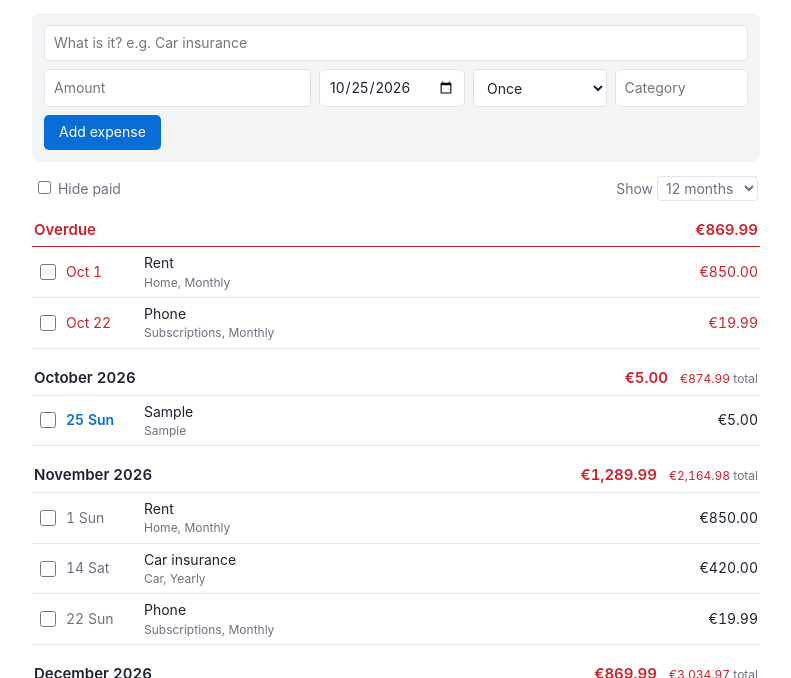
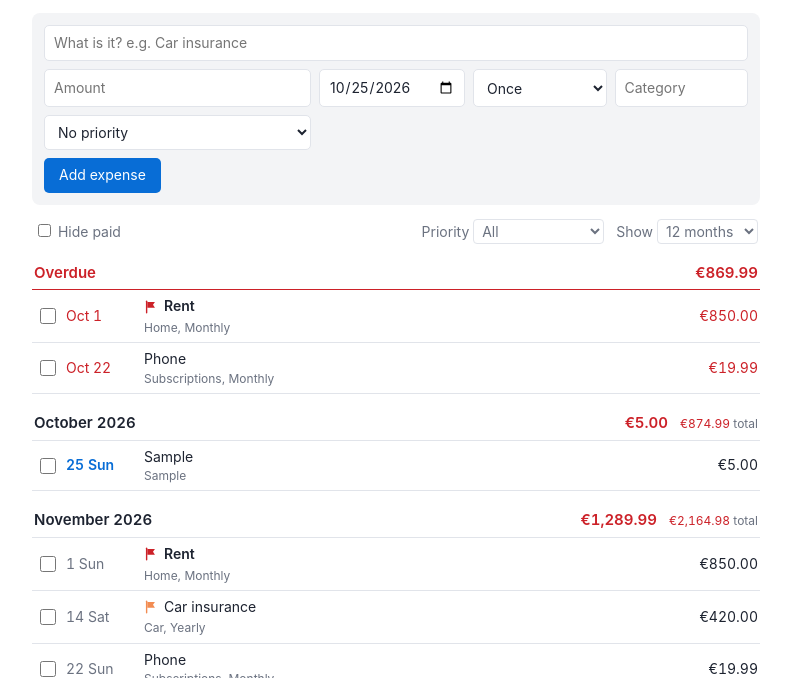
Before and after one commit to lse672/lse672.github.io, a plain HTML site: page index.html in a window 1280 px wide. Both pictures are taken after typing "Sample", "5", "Sample" into the empty fields and a click on the button "Add expense". Shown: the part 122-800 px from the top of the page, without its empty margins (244-1035 px from the left). Drawn offline with Linux system fonts and the light colour scheme.

Commit message:
added priority flag

```diff
--- a/app.js
+++ b/app.js
@@ -8,10 +8,11 @@
  *   "expenses": [
  *     { "id": "...", "name": "Rent", "amount": 850, "category": "Home",
  *       "date": "2026-11-01", "repeat": "monthly", "until": null,
- *       "paid": ["2026-11-01"] }
+ *       "paid": ["2026-11-01"], "priority": "high" }
  *   ]
  * }
  * "date" is the first due date; "paid" lists the occurrence dates already paid.
+ * "priority" is "high", "medium", "low", or null (no flag).
  */
 (() => {
   'use strict';
@@ -23,10 +24,10 @@
   let data = emptyData();
   let readOnly = false;
   let editingId = null;
-  const ui = { hidePaid: false, horizon: 12 };
+  const ui = { hidePaid: false, horizon: 12, priority: 'all' };
 
   const $ = (id) => document.getElementById(id);
-  const VERSION = '0.1.6'; // keep in sync with ?v= in index.html and "version" in ext.json
+  const VERSION = '0.1.7'; // keep in sync with ?v= in index.html and "version" in ext.json
   const diag = { streams: 0, log: [] };
   function logDiag(item) {
     diag.streams++;
@@ -112,6 +113,17 @@
   const esc = (s) => String(s ?? '').replace(/[&<>"']/g, (c) =>
     ({ '&': '&amp;', '<': '&lt;', '>': '&gt;', '"': '&quot;', "'": '&#39;' }[c]));
   const repeatLabel = { weekly: 'Weekly', monthly: 'Monthly', yearly: 'Yearly' };
+  const PRIORITY = {
+    high: { label: 'High priority', rank: 0 },
+    medium: { label: 'Medium priority', rank: 1 },
+    low: { label: 'Low priority', rank: 2 },
+  };
+  const rank = (exp) => (PRIORITY[exp.priority] ? PRIORITY[exp.priority].rank : 3);
+  const flagSvg = (p) => PRIORITY[p]
+    ? `<svg class="flag flag-${p}" viewBox="0 0 16 16" aria-hidden="true"><path d="M3 1.5v13" stroke="currentColor" stroke-width="1.6" stroke-linecap="round"/><path d="M3.8 2.2h8.7l-2.2 3.3 2.2 3.3H3.8z" fill="currentColor"/></svg><span class="sr">${PRIORITY[p].label}: </span>`
+    : '';
+  // Priority filter: which ranks are shown (display only; totals always count everything)
+  const priorityFilters = { all: 3, high: 0, 'high-medium': 1 };
 
   // ---------- computing the view ----------
   function buildView() {
@@ -145,7 +157,7 @@
         months.get(key).push(row);
       }
     }
-    const byDate = (a, b) => a.date.localeCompare(b.date) || a.exp.name.localeCompare(b.exp.name);
+    const byDate = (a, b) => a.date.localeCompare(b.date) || rank(a.exp) - rank(b.exp) || a.exp.name.localeCompare(b.exp.name);
     overdue.sort(byDate);
     for (const rows of months.values()) rows.sort(byDate);
 
@@ -161,7 +173,8 @@
   // ---------- rendering ----------
   function rowHtml({ exp, date, paid }, today) {
     const late = !paid && date < today;
-    const cls = ['row', paid ? 'is-paid' : '', late ? 'is-late' : '', date === today ? 'is-today' : ''].join(' ');
+    const cls = ['row', paid ? 'is-paid' : '', late ? 'is-late' : '', date === today ? 'is-today' : '',
+      PRIORITY[exp.priority] ? `prio-${exp.priority}` : ''].join(' ');
     const meta = [exp.category, repeatLabel[exp.repeat]].filter(Boolean).map(esc).join(', ');
     return `
       <li class="${cls}">
@@ -170,11 +183,13 @@
         </label>
         <span class="day">${esc(dayLabel(date, late))}</span>
         <button type="button" class="name" data-edit="${esc(exp.id)}" ${readOnly ? 'disabled' : ''}>
-          ${esc(exp.name)}${meta ? `<small>${meta}</small>` : ''}
+          <span class="title">${flagSvg(exp.priority)}${esc(exp.name)}</span>${meta ? `<small>${meta}</small>` : ''}
         </button>
         <span class="amount">${esc(money(exp.amount))}</span>
       </li>`;
   }
+
+  const shown = (r) => rank(r.exp) <= priorityFilters[ui.priority];
 
   function render() {
     const v = buildView();
@@ -189,19 +204,19 @@
     if (v.overdue.length) {
       html += `<div class="month overdue">
         <h2><span>Overdue</span><span class="sum">${esc(money(v.overdueTotal))}</span></h2>
-        <ul>${v.overdue.map((r) => rowHtml(r, v.today)).join('')}</ul></div>`;
+        <ul>${v.overdue.filter(shown).map((r) => rowHtml(r, v.today)).join('') || '<p class="empty">Nothing matches the priority filter.</p>'}</ul></div>`;
     }
 
     let running = v.overdueTotal;
     for (const [key, all] of v.months) {
-      const rows = ui.hidePaid ? all.filter((r) => !r.paid) : all;
+      const rows = all.filter((r) => (!ui.hidePaid || !r.paid) && shown(r));
       const unpaid = all.filter((r) => !r.paid).reduce((s, r) => s + r.exp.amount, 0);
       running += unpaid;
       html += `<div class="month">
         <h2><span>${esc(monthLabel(key))}</span>
           <span><span class="sum">${esc(money(unpaid))}</span> <small class="muted" title="Running total of unpaid expenses"><span class="sum">${esc(money(running))}</span> total</small></span></h2>
         ${rows.length ? `<ul>${rows.map((r) => rowHtml(r, v.today)).join('')}</ul>`
-                      : `<p class="empty">${all.length ? 'All paid.' : 'Nothing planned.'}</p>`}
+                      : `<p class="empty">${!all.length ? 'Nothing planned.' : ui.priority !== 'all' ? 'Nothing matches the priority filter.' : 'All paid.'}</p>`}
       </div>`;
     }
     if (!data.expenses.length) {
@@ -301,6 +316,7 @@
     $('f-until').value = exp.until || '';
     $('f-until').hidden = (exp.repeat || 'none') === 'none';
     $('f-category').value = exp.category || '';
+    $('f-priority').value = exp.priority || '';
     $('f-submit').textContent = 'Save changes';
     $('f-cancel').hidden = false;
     $('f-delete').hidden = false;
@@ -320,6 +336,7 @@
       repeat,
       until: repeat !== 'none' && $('f-until').value ? $('f-until').value : null,
       category: $('f-category').value.trim(),
+      priority: $('f-priority').value || null,
     };
     if (!fields.name || !fields.date || !Number.isFinite(fields.amount)) return;
     if (editingId) {
@@ -363,6 +380,7 @@
 
   $('hide-paid').addEventListener('change', (e) => { ui.hidePaid = e.target.checked; render(); });
   $('horizon').addEventListener('change', (e) => { ui.horizon = Number(e.target.value); render(); });
+  $('priority-filter').addEventListener('change', (e) => { ui.priority = e.target.value; render(); });
 
   // ---------- start ----------
   if (!standalone && typeof ComponentRelay === 'undefined') {
@@ -378,10 +396,10 @@
     const t = todayStr();
     data = {
       version: 1, currency: 'EUR', expenses: [
-        { id: 'a', name: 'Rent', amount: 850, category: 'Home', date: t.slice(0, 8) + '01', repeat: 'monthly', until: null, paid: [] },
-        { id: 'b', name: 'Car insurance', amount: 420, category: 'Car', date: addDays(t, 20), repeat: 'yearly', until: null, paid: [] },
+        { id: 'a', name: 'Rent', amount: 850, category: 'Home', date: t.slice(0, 8) + '01', repeat: 'monthly', until: null, paid: [], priority: 'high' },
+        { id: 'b', name: 'Car insurance', amount: 420, category: 'Car', date: addDays(t, 20), repeat: 'yearly', until: null, paid: [], priority: 'medium' },
         { id: 'c', name: 'Phone', amount: 19.99, category: 'Subscriptions', date: addDays(t, -3), repeat: 'monthly', until: null, paid: [] },
-        { id: 'd', name: 'New laptop', amount: 1200, category: 'Tech', date: addDays(t, 75), repeat: 'none', until: null, paid: [] },
+        { id: 'd', name: 'New laptop', amount: 1200, category: 'Tech', date: addDays(t, 75), repeat: 'none', until: null, paid: [], priority: 'low' },
       ],
     };
     resetForm();
--- a/ext.json
+++ b/ext.json
@@ -4,6 +4,6 @@
   "description": "Plan future and recurring expenses, see what's due by month, and tick them off when paid.",
   "content_type": "SN|Component",
   "area": "editor-editor",
-  "version": "0.1.6",
+  "version": "0.1.7",
   "url": "https://lse672.github.io/Standard_Notes_Upcoming_Expenses.github.io/index.html"
 }
--- a/index.html
+++ b/index.html
@@ -5,7 +5,7 @@
   <meta name="viewport" content="width=device-width, initial-scale=1">
   <title>Upcoming Expenses</title>
   <meta http-equiv="Cache-Control" content="no-cache">
-  <link rel="stylesheet" href="style.css?v=0.1.6">
+  <link rel="stylesheet" href="style.css?v=0.1.7">
 </head>
 <body>
   <main id="app">
@@ -25,6 +25,12 @@
       </select>
       <input id="f-until" type="date" aria-label="Repeat until (optional)" title="Repeat until (optional)" hidden>
       <input id="f-category" placeholder="Category" list="categories">
+      <select id="f-priority" aria-label="Priority">
+        <option value="">No priority</option>
+        <option value="high">High priority</option>
+        <option value="medium">Medium priority</option>
+        <option value="low">Low priority</option>
+      </select>
       <datalist id="categories"></datalist>
       <div class="entry-actions">
         <button type="submit" id="f-submit">Add expense</button>
@@ -35,6 +41,13 @@
 
     <div class="toolbar">
       <label><input type="checkbox" id="hide-paid"> Hide paid</label>
+      <label>Priority
+        <select id="priority-filter">
+          <option value="all">All</option>
+          <option value="high">High only</option>
+          <option value="high-medium">High &amp; medium</option>
+        </select>
+      </label>
       <label>Show
         <select id="horizon">
           <option value="3">3 months</option>
@@ -54,7 +67,7 @@
   </main>
 
   <!-- Standard Notes ComponentRelay 2.3.2 (UMD build), served from this folder. License: component-relay.LICENSE (AGPL-3.0). -->
-  <script src="component-relay.js?v=0.1.6"></script>
-  <script src="app.js?v=0.1.6"></script>
+  <script src="component-relay.js?v=0.1.7"></script>
+  <script src="app.js?v=0.1.7"></script>
 </body>
 </html>
--- a/style.css
+++ b/style.css
@@ -99,6 +99,18 @@ button:disabled { cursor: default; }
   .row { grid-template-columns: 24px 56px 1fr auto; }
 }
 
+/* Priority flags */
+.title { display: inline-flex; align-items: center; gap: 6px; }
+.flag { width: 14px; height: 14px; flex: none; }
+.flag-high { color: var(--danger); }
+.flag-medium { color: var(--sn-stylekit-warning-color, #f28c52); }
+.flag-low { color: var(--accent); }
+.row.prio-high .title { font-weight: 600; }
+.row.is-paid .flag { opacity: .5; }
+.sr { position: absolute; width: 1px; height: 1px; overflow: hidden; clip: rect(0 0 0 0); white-space: nowrap; }
+.toolbar { flex-wrap: wrap; }
+.toolbar label:first-child { margin-right: auto; }
+
 /* Totals in red (uses the theme's red so it stays readable in dark themes) */
 .sum { color: var(--danger); }
 
```
